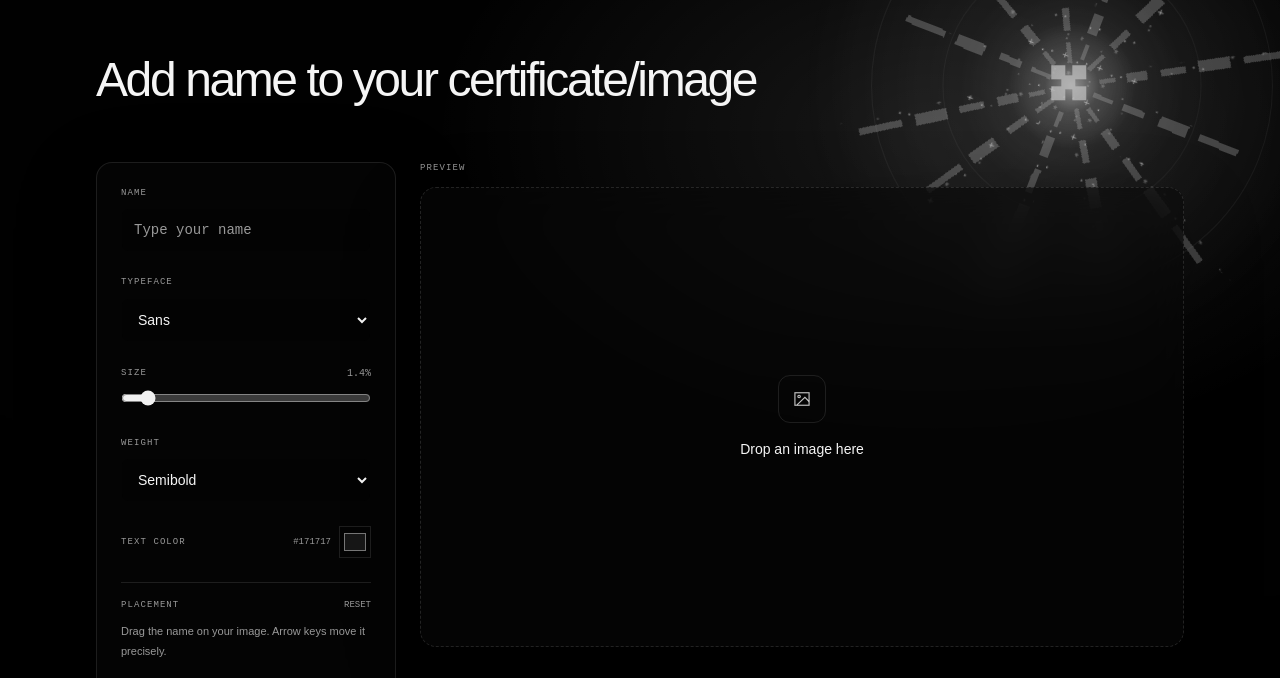
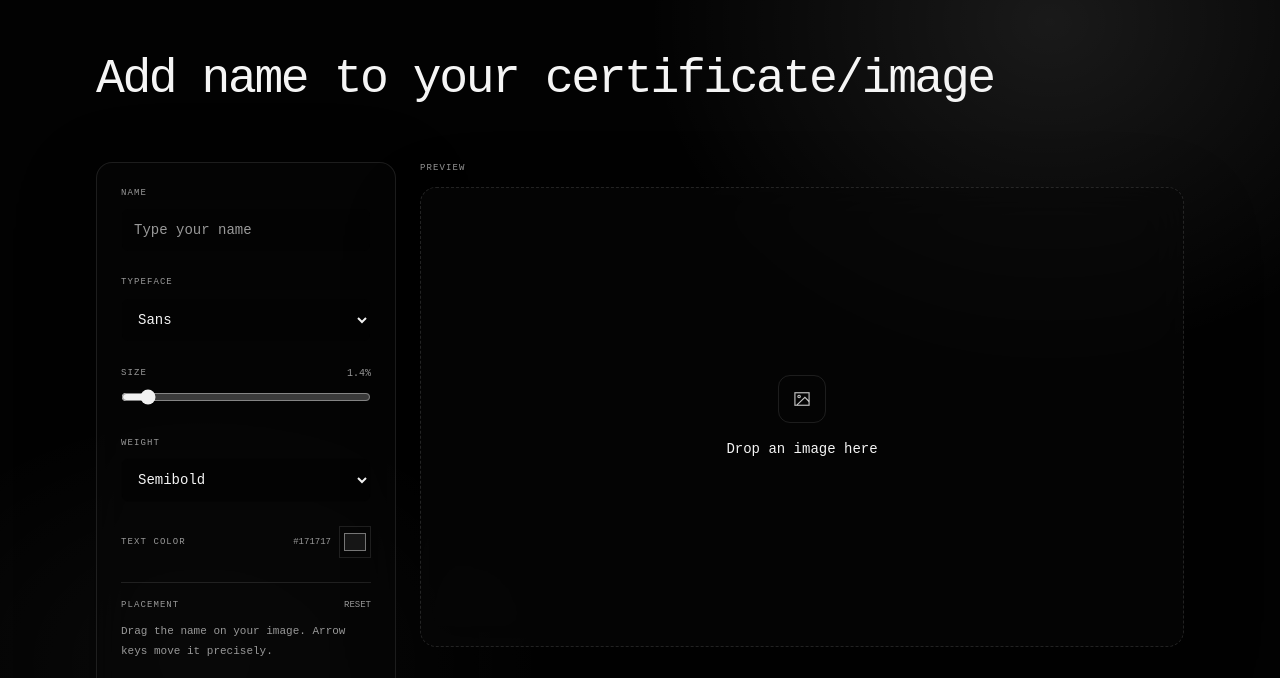
Before and after one commit to sajadxdp0/keepsake, an Astro site: page / in a window 1280 px wide. Shown: the part 74-752 px from the top of the page. Built offline with nearby package versions, Linux system fonts and the light colour scheme; Astro itself is replaced by a stand-in of ours.

Commit message:
style(site): apply JetBrains Mono and static backdrop
- Replace animated sunburst with a restrained monochrome radial backdrop.
- Use JetBrains Mono for interface text and document the visual treatment.

```diff
--- a/src/components/KeepsakeBackdrop.tsx
+++ b/src/components/KeepsakeBackdrop.tsx
@@ -1,76 +1,3 @@
 export default function KeepsakeBackdrop() {
-  return (
-    <div aria-hidden="true" className="keepsake-backdrop">
-      <svg
-        className="keepsake-burst"
-        viewBox="-250 -250 500 500"
-        xmlns="http://www.w3.org/2000/svg"
-        focusable="false"
-      >
-        <defs>
-          <radialGradient id="keepsake-halo">
-            <stop offset="0" stopColor="#ffffff" stopOpacity="0.24" />
-            <stop offset="0.4" stopColor="#ffffff" stopOpacity="0.08" />
-            <stop offset="1" stopColor="#ffffff" stopOpacity="0" />
-          </radialGradient>
-          <radialGradient id="keepsake-core-glow">
-            <stop offset="0" stopColor="#ffffff" stopOpacity="0.95" />
-            <stop offset="0.42" stopColor="#d4d4d4" stopOpacity="0.3" />
-            <stop offset="1" stopColor="#ffffff" stopOpacity="0" />
-          </radialGradient>
-          <pattern id="keepsake-glyphs" width="32" height="32" patternUnits="userSpaceOnUse">
-            <text x="2" y="12" fill="#f1f1f1" fontFamily="monospace" fontSize="10">· + .</text>
-            <text x="10" y="28" fill="#aaaaaa" fontFamily="monospace" fontSize="10">: * ·</text>
-          </pattern>
-          <mask id="keepsake-sun-mask" maskUnits="userSpaceOnUse" x="-250" y="-250" width="500" height="500">
-            <rect x="-250" y="-250" width="500" height="500" fill="black" />
-            <g fill="white">
-              <circle r="34" />
-              <path d="M-8-28 0-232 8-28Z" />
-              <path d="M-8-28 0-232 8-28Z" transform="rotate(30)" />
-              <path d="M-8-28 0-232 8-28Z" transform="rotate(60)" />
-              <path d="M-8-28 0-232 8-28Z" transform="rotate(90)" />
-              <path d="M-8-28 0-232 8-28Z" transform="rotate(120)" />
-              <path d="M-8-28 0-232 8-28Z" transform="rotate(150)" />
-              <path d="M-8-28 0-232 8-28Z" transform="rotate(180)" />
-              <path d="M-8-28 0-232 8-28Z" transform="rotate(210)" />
-              <path d="M-8-28 0-232 8-28Z" transform="rotate(240)" />
-              <path d="M-8-28 0-232 8-28Z" transform="rotate(270)" />
-              <path d="M-8-28 0-232 8-28Z" transform="rotate(300)" />
-              <path d="M-8-28 0-232 8-28Z" transform="rotate(330)" />
-            </g>
-          </mask>
-        </defs>
-
-        <circle r="240" fill="url(#keepsake-halo)" />
-        <circle r="174" fill="none" stroke="#ffffff" strokeOpacity="0.07" />
-        <circle r="112" fill="none" stroke="#d4d4d4" strokeOpacity="0.07" />
-        <g className="keepsake-ray-field">
-          <rect x="-250" y="-250" width="500" height="500" fill="url(#keepsake-glyphs)" mask="url(#keepsake-sun-mask)" />
-          <g fill="#f1f1f1" fillOpacity="0.32" shapeRendering="crispEdges">
-            <path d="M-2-38h4v14h-4zm-2-28h8v18h-8zm1-34h6v22h-6zm-3-39h10v28h-10zm2-50h6v38h-6z" />
-            <path d="M-2-38h4v18h-4zm-1-30h6v20h-6zm-3-40h10v26h-10zm2-47h6v36h-6z" transform="rotate(25.2)" />
-            <path d="M-2-38h4v14h-4zm-2-28h8v18h-8zm1-34h6v22h-6zm-3-39h10v28h-10zm2-50h6v38h-6z" transform="rotate(60.8)" />
-            <path d="M-2-38h4v18h-4zm-1-30h6v20h-6zm-3-40h10v26h-10zm2-47h6v36h-6z" transform="rotate(91.5)" />
-            <path d="M-2-38h4v14h-4zm-2-28h8v18h-8zm1-34h6v22h-6zm-3-39h10v28h-10zm2-50h6v38h-6z" transform="rotate(123.3)" />
-            <path d="M-2-38h4v18h-4zm-1-30h6v20h-6zm-3-40h10v26h-10zm2-47h6v36h-6z" transform="rotate(148.4)" />
-            <path d="M-2-38h4v14h-4zm-2-28h8v18h-8zm1-34h6v22h-6zm-3-39h10v28h-10zm2-50h6v38h-6z" transform="rotate(181.2)" />
-            <path d="M-2-38h4v18h-4zm-1-30h6v20h-6zm-3-40h10v26h-10zm2-47h6v36h-6z" transform="rotate(213.5)" />
-            <path d="M-2-38h4v14h-4zm-2-28h8v18h-8zm1-34h6v22h-6zm-3-39h10v28h-10zm2-50h6v38h-6z" transform="rotate(237.1)" />
-            <path d="M-2-38h4v18h-4zm-1-30h6v20h-6zm-3-40h10v26h-10zm2-47h6v36h-6z" transform="rotate(271.7)" />
-            <path d="M-2-38h4v14h-4zm-2-28h8v18h-8zm1-34h6v22h-6zm-3-39h10v28h-10zm2-50h6v38h-6z" transform="rotate(299.5)" />
-            <path d="M-2-38h4v18h-4zm-1-30h6v20h-6zm-3-40h10v26h-10zm2-47h6v36h-6z" transform="rotate(334.1)" />
-          </g>
-        </g>
-        <circle className="keepsake-core-glow" r="56" fill="url(#keepsake-core-glow)" />
-        <path
-          d="M-18-18h12v12h-12zm18 0h12v12H0zm-18 18h12v12h-12zm18 0h12v12H0zm-9-9h12v12h-12z"
-          fill="#ffffff"
-          fillOpacity="0.78"
-          shapeRendering="crispEdges"
-        />
-      </svg>
-      <div className="keepsake-vignette" />
-    </div>
-  );
+  return <div aria-hidden="true" className="keepsake-backdrop" />;
 }
--- a/src/styles/global.css
+++ b/src/styles/global.css
@@ -13,7 +13,7 @@
   --color-primary: var(--primary);
   --color-primary-foreground: var(--primary-foreground);
   --color-ring: var(--ring);
-  --font-sans: "Geist Variable", sans-serif;
+  --font-sans: "JetBrains Mono Variable", monospace;
   --font-mono: "JetBrains Mono Variable", monospace;
 }
 
@@ -38,59 +38,16 @@
   overflow: hidden;
   pointer-events: none;
   background:
-    radial-gradient(ellipse at 73% 26%, rgba(255, 255, 255, 0.09), transparent 38%),
+    radial-gradient(ellipse 36rem 30rem at 82% 12%, rgba(255, 255, 255, 0.095), transparent 70%),
+    radial-gradient(ellipse 30rem 22rem at 16% 92%, rgba(255, 255, 255, 0.035), transparent 72%),
     #020202;
 }
 
-.keepsake-burst {
-  position: absolute;
-  top: -8rem;
-  right: -5rem;
-  width: min(50vw, 36rem);
-  height: auto;
-  opacity: 0.74;
-}
-
-.keepsake-ray-field {
-  transform-box: fill-box;
-  transform-origin: center;
-  animation: keepsake-orbit 96s linear infinite;
-}
-
-.keepsake-core-glow {
-  animation: keepsake-breathe 8s ease-in-out infinite;
-}
-
-.keepsake-vignette {
-  position: absolute;
-  inset: 0;
-  background:
-    radial-gradient(ellipse at 76% 22%, transparent 0%, rgba(0, 0, 0, 0.12) 42%, rgba(0, 0, 0, 0.62) 100%),
-    linear-gradient(180deg, transparent 48%, rgba(0, 0, 0, 0.46));
-}
-
-@keyframes keepsake-orbit {
-  to { transform: rotate(360deg); }
-}
-
-@keyframes keepsake-breathe {
-  0%, 100% { opacity: 0.5; }
-  50% { opacity: 0.88; }
-}
-
 @media (max-width: 640px) {
-  .keepsake-burst {
-    top: 0.5rem;
-    right: -12vw;
-    width: min(100vw, 34rem);
-    opacity: 0.52;
-  }
-}
-
-@media (prefers-reduced-motion: reduce) {
-  .keepsake-ray-field,
-  .keepsake-core-glow {
-    animation: none;
+  .keepsake-backdrop {
+    background:
+      radial-gradient(ellipse 26rem 22rem at 85% 15%, rgba(255, 255, 255, 0.08), transparent 72%),
+      #020202;
   }
 }
 
@@ -121,7 +78,7 @@ body {
   margin: 0;
   background: var(--background);
   color: var(--foreground);
-  font-family: "Geist Variable", ui-sans-serif, sans-serif;
+  font-family: "JetBrains Mono Variable", monospace;
   -webkit-font-smoothing: antialiased;
 }
 
```
Also changed, not shown: README.md.
